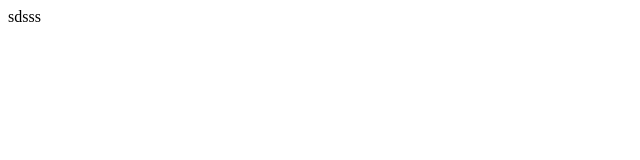
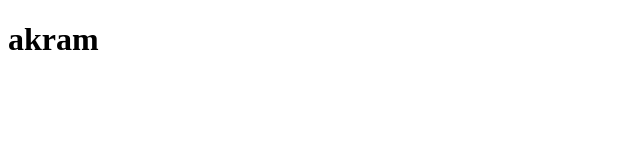
Before and after one commit to AdhamAkram/Project, a plain HTML site: page index.html in a window 1280 px wide. Shown: the whole page, without its empty margins (0-640 px from the left). Drawn offline with Linux system fonts and the light colour scheme.

Commit message:
Update index.html

```diff
--- a/index.html
+++ b/index.html
@@ -6,6 +6,6 @@
     <title>Document</title>
 </head>
 <body>
-    sdsss
+    <h1>akram</h1>
 </body>
 </html>
```
